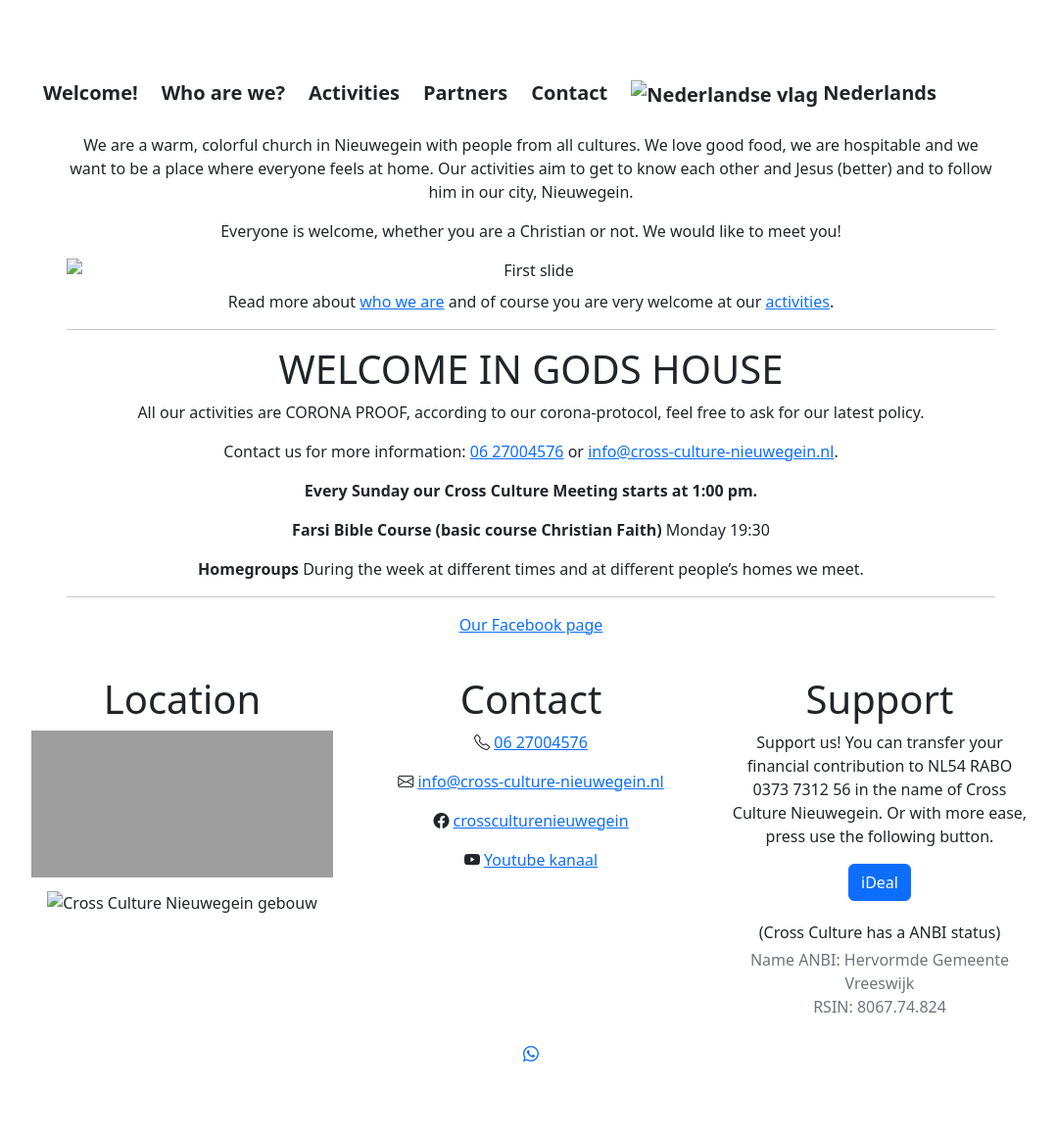
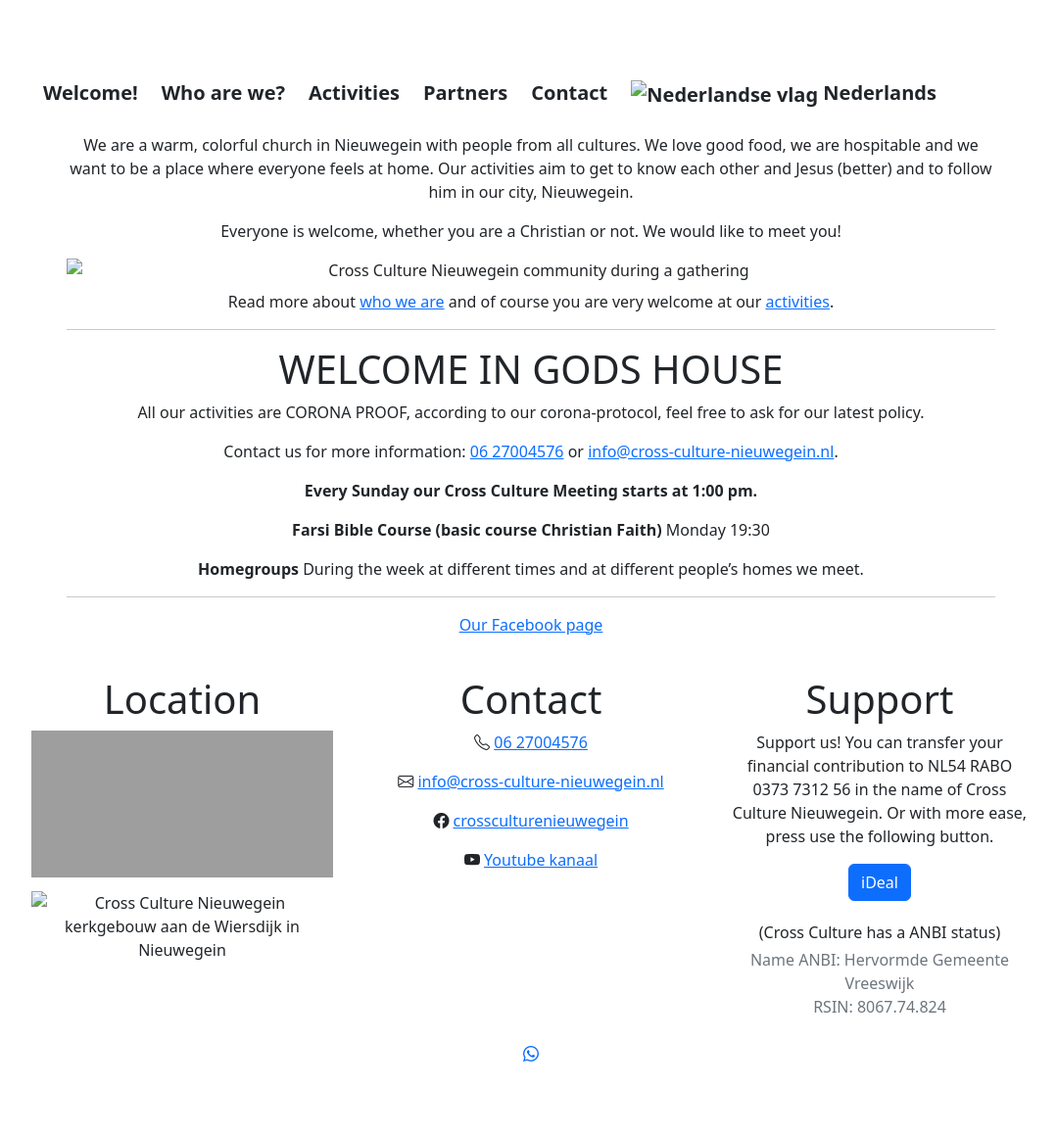
Before and after one commit to gerritjandebruin/cross-culture-nieuwegein, a Jekyll site: the page built from en/index.md, in a window 1280 px wide. Shown: the whole page at 98% size, without its empty margins (98-1176 px from the left). Built offline with Jekyll 4.4.1, drawn with Linux system fonts in a browser that asks for light colours; grey boxes are pictures that could not be loaded.

Commit message:
Add alt text and add occasional lazy loading

```diff
--- a/_data/activiteiten-nl.yml
+++ b/_data/activiteiten-nl.yml
@@ -46,7 +46,7 @@
       </div>
       <div class="col-3">
         <figure>
-          <img src="assets/img/humus.png" class="img-thumbnail" alt="Woongroep Huize Humus">
+          <img src="assets/img/humus.png" class="img-thumbnail" alt="Woongroep Huize Humus" loading="lazy">
           <figcaption>Woongroep Huize Humus</figcaption>
         </figure>
       </div>
@@ -60,7 +60,7 @@
       </div>
       <div class="col-3">
         <figure>
-          <img src="assets/img/muhaba.jpg" class="img-thumbnail" alt="Woongroep Villa Muhaba">
+          <img src="assets/img/muhaba.jpg" class="img-thumbnail" alt="Woongroep Villa Muhaba" loading="lazy">
           <figcaption>Woongroep Villa Muhaba</figcaption>
         </figure>
       </div>
--- a/_includes/footer.html
+++ b/_includes/footer.html
@@ -1,8 +1,8 @@
 <footer class="row">
     <div class="col-12 col-sm-4 p-4">
         <h1>{{ site.data.translations['Locatie'][page.lang] }}</h1>
-        <iframe src="https://www.google.com/maps/embed?pb=!1m14!1m8!1m3!1d9822.935653505323!2d5.0937893!3d52.0117264!3m2!1i1024!2i768!4f13.1!3m3!1m2!1s0x0%3A0xc7c55dfa9604ddd4!2sCross+Culture+Nieuwegein!5e0!3m2!1sen!2snl!4v1543154682307"  frameborder="0" style="border:0;width:100%;" allowfullscreen></iframe>
-        <img src="assets/img/gebouw.jpg" class="my-2" loading="lazy" alt="Cross Culture Nieuwegein gebouw" />
+        <iframe src="https://www.google.com/maps/embed?pb=!1m14!1m8!1m3!1d9822.935653505323!2d5.0937893!3d52.0117264!3m2!1i1024!2i768!4f13.1!3m3!1m2!1s0x0%3A0xc7c55dfa9604ddd4!2sCross+Culture+Nieuwegein!5e0!3m2!1sen!2snl!4v1543154682307" frameborder="0" style="border:0;width:100%;" allowfullscreen title="Google Maps location of Cross Culture Nieuwegein at Wiersdijk 8B, Nieuwegein"></iframe>
+        <img src="assets/img/gebouw.jpg" class="my-2" loading="lazy" alt="Cross Culture Nieuwegein kerkgebouw aan de Wiersdijk in Nieuwegein" />
     </div>
     <div class="col-12 col-sm-4 footer-links p-4">
         <h1>Contact</h1>
--- a/en/index.md
+++ b/en/index.md
@@ -13,13 +13,13 @@ Everyone is welcome, whether you are a Christian or not. We would like to meet y
 <div id="carouselExampleControls" class="carousel slide" data-bs-ride="carousel">
   <div class="carousel-inner">
     <div class="carousel-item active">
-      <img class="d-block w-100" src="assets/img/slideshow1.jpg" alt="First slide">
+      <img class="d-block w-100" src="assets/img/slideshow1.jpg" alt="Cross Culture Nieuwegein community during a gathering">
     </div>
     <div class="carousel-item">
-      <img class="d-block w-100" src="assets/img/slideshow2.jpg" alt="Second slide">
+      <img class="d-block w-100" src="assets/img/slideshow2.jpg" alt="People from different cultures together at Cross Culture Nieuwegein">
     </div>
     <div class="carousel-item">
-      <img class="d-block w-100" src="assets/img/slideshow3.jpg" alt="Third slide">
+      <img class="d-block w-100" src="assets/img/slideshow3.jpg" alt="Cross Culture activities and community life in Nieuwegein">
     </div>
   </div>
   <button class="carousel-control-prev" type="button" data-bs-target="#carouselExampleControls" data-bs-slide="prev">
```
Also changed, not shown: en/activities.md (+7 -7 lines), index.md (+3 -3 lines).
